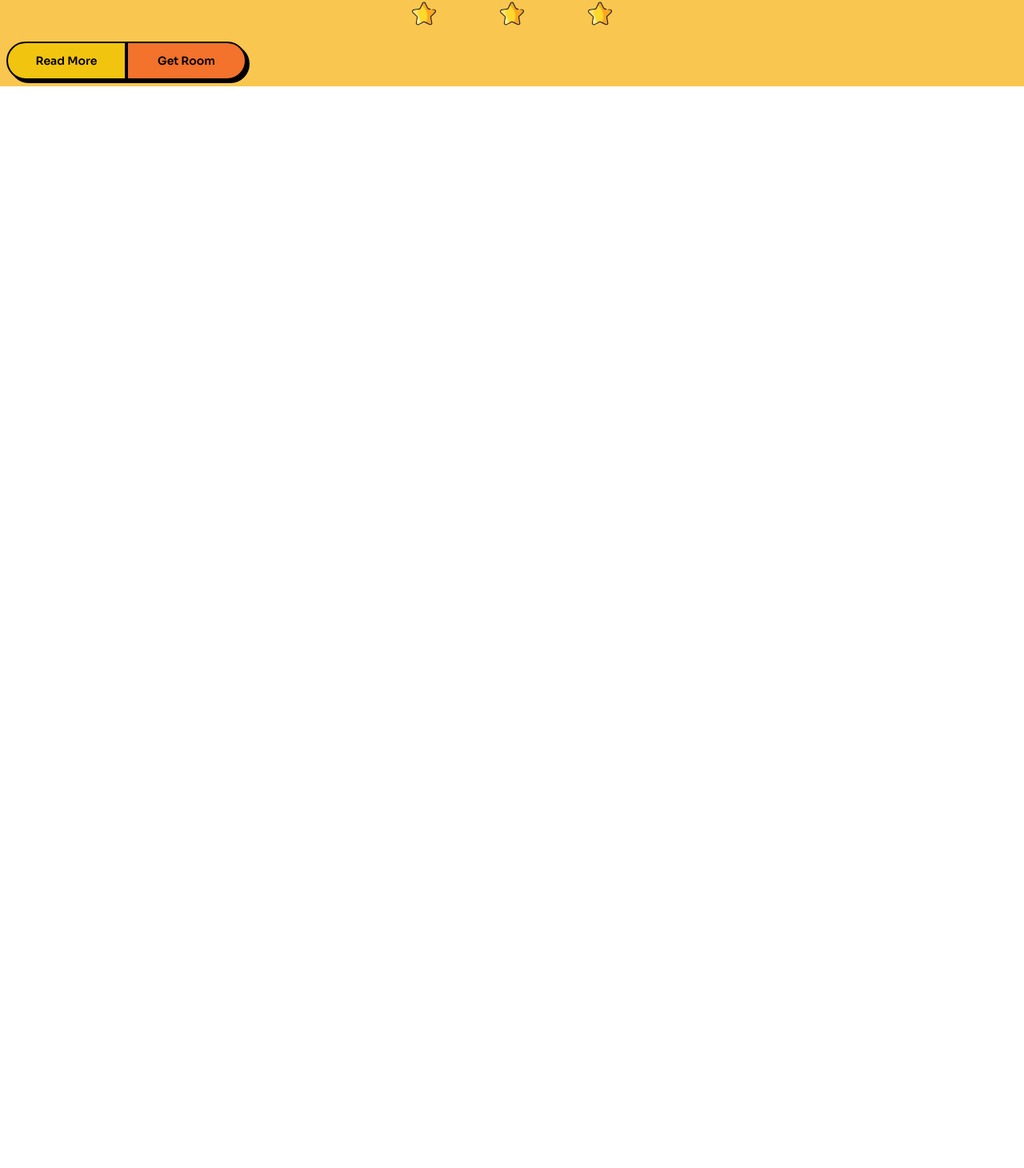
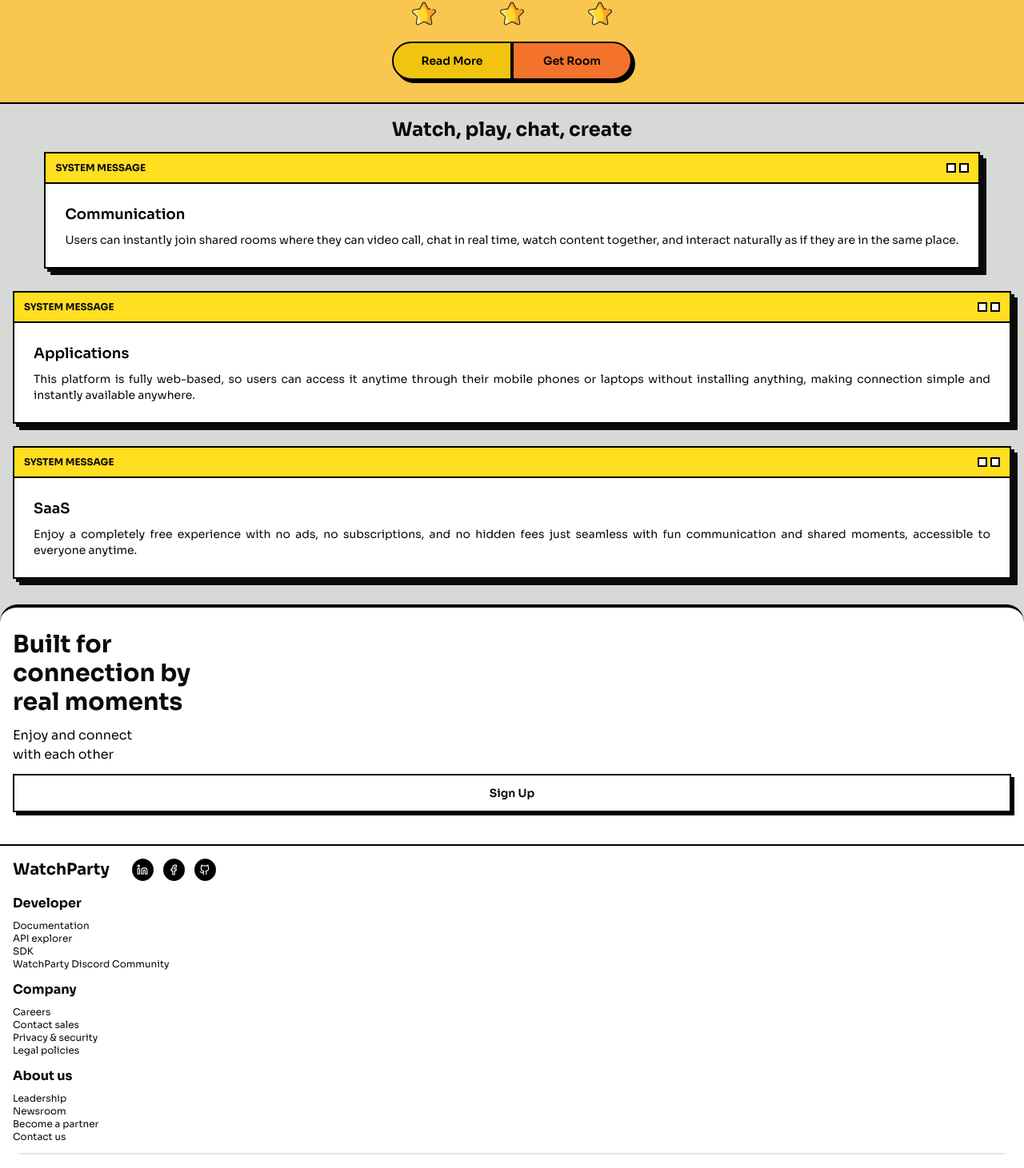
Before and after one commit to Lychuss/watch-party-frontend, a Next.js app: page / in a window 1280 px wide. Shown: the part 558-2019 px from the top of the page at 80% size. Before the commit the page ends 800 px from the top, so only its background shows below. Built offline with nearby package versions, Linux system fonts and the light colour scheme.

Commit message:
finished the design for the homepage

```diff
--- a/src/app/globals.css
+++ b/src/app/globals.css
@@ -3,6 +3,17 @@
 @import "shadcn/tailwind.css";
 
 @custom-variant dark (&:is(.dark *));
+
+@keyframes fadeUp {
+  from {
+    opacity: 0;
+    transform: translateY(40px);
+  }
+  to {
+    opacity: 1;
+    transform: translateY(0);
+  }
+}
 
 :root {
     --card: oklch(1 0 0);
--- a/src/app/page.tsx
+++ b/src/app/page.tsx
@@ -1,29 +1,116 @@
 "use client";
+import { Github } from "lucide-react";
+import { Facebook } from "lucide-react";
+import {Linkedin} from "lucide-react";
 import Labels from "@/components/Labels";
 import Button from "@/components/Button";
+import Cards from "@/components/Cards";
+
 export default function Home(){
   return <>
   <div className="bg-[rgba(203,148,177,0.8)] flex flex-col items-center justify-center w-screen h-[400px]
   border-b-2 border-black">
-    <img src="/icons/welcome-icon.svg" alt="welcome" className="w-[250px] z-1 mt-10"></img>
-    <img src="/icons/paper-plane.svg" alt="thunder" className="w-[80px] absolute top-20 left-2 z-1"></img>
-    <img src="/icons/flash.svg" alt="flash" className="w-[80px] absolute top-15 right-0 z-1"></img>
-    <Labels label="Stream Watch Together" bg="bg-[rgba(247,74,163,0.8)]"></Labels>
+    <img src="/icons/welcome-icon.svg" alt="welcome" className="w-[250px] z-1 mt-10
+    opacity-0 animate-[fadeUp_0.8s_ease-out_forwards]"></img>
+    <img src="/icons/paper-plane.svg" alt="thunder" className="w-[80px] absolute top-20 left-2 z-1
+    opacity-0 animate-[fadeUp_1s_ease-out_forwards]"></img>
+    <img src="/icons/flash.svg" alt="flash" className="w-[80px] absolute top-15 right-0 z-1
+    opacity-0 animate-[fadeUp_1.2s_ease-out_forwards]"></img>
+    <Labels label="Stream Watch Together" bg="bg-[rgba(247,74,163,0.8)] opacity-0
+    animate-[fadeUp_1.5s_ease-out_forwards]"></Labels>
   </div>
-  <div className="flex flex-col p-2 bg-[rgba(249,199,79,1)] gap-5">
-    <h1 className="text-5xl font-extrabold mt-3">Where Friends Meet Online</h1>
+  <div className="flex flex-col p-2 bg-[rgba(249,199,79,1)] gap-5 border-b-2 border-black">
+    <h1 className="text-5xl font-extrabold mt-3 opacity-0
+    animate-[fadeUp_1.5s_ease-out_forwards]">Where Friends Meet Online</h1>
     <Labels label="Step into a virtual space where you and your friends can watch movies,
     listen to music, video call, share reactions, chat in real-time,
     and create unforgettable moments together, no matter where you are in
-    the world." bg="bg-[rgba(168,218,220,1)] tracking-wide"></Labels>
+    the world." bg="bg-[rgba(168,218,220,1)] tracking-wide opacity-0
+    animate-[fadeUp_1.5s_ease-out_forwards]"></Labels>
     <div className="flex items-center justify-center gap-20">
-      <img src="/icons/star.svg" className="w-[30px]"></img>
-      <img src="/icons/star.svg" className="w-[30px]"></img>
-      <img src="/icons/star.svg" className="w-[30px]"></img>
+      <img src="/icons/star.svg" className="w-[30px] opacity-0
+    animate-[fadeUp_1.5s_ease-out_forwards]"></img>
+      <img src="/icons/star.svg" className="w-[30px] opacity-0
+    animate-[fadeUp_1.5s_ease-out_forwards]"></img>
+      <img src="/icons/star.svg" className="w-[30px] opacity-0
+    animate-[fadeUp_1.5s_ease-out_forwards]"></img>
+    </div>
+    <div className="flex items-center justify-center mb-5">
+      <Button label="Read More" background="bg-[rgba(241,196,15,1)] max-w-[150px] rounded-l-full"
+       onClick={() => console.log()}></Button>
+      <Button label="Get Room" background="bg-[rgba(243,114,44,1)] max-w-[150px] rounded-r-full"
+      onClick={() => console.log()}></Button>
+    </div>
+  </div>
+  <div className="bg-[rgba(215,217,215,1)] p-4 flex flex-col items-center justify-center gap-3">
+    <h1 className="font-bold text-2xl text-center opacity-0 animate-[fadeUp_1.5s_ease-out_forwards]">
+      Watch, play, chat, create</h1>
+    <Cards header="Communication" message="Users can instantly join shared rooms where they
+    can video call, chat in real time, watch content together, and interact naturally as
+    if they are in the same place."></Cards>
+    <Cards header="Applications" message="This platform is fully web-based, so users can access it
+     anytime through their mobile phones or laptops without installing anything, making connection
+      simple and instantly available anywhere."></Cards>
+    <Cards header="SaaS" message="Enjoy a completely free experience with no ads, no subscriptions,
+     and no hidden fees just seamless with fun communication and shared moments, accessible to everyone
+     anytime."></Cards>
+  </div>
+  <div className="bg-[rgba(215,217,215,1)]">
+    <div className="p-4 flex flex-col gap-3 border-t-4 border-black rounded-t-3xl bg-white border-b-2">
+      <h1 className="text-3xl font-bold text-left opacity-0
+      animate-[fadeUp_1.5s_ease-out_forwards] mt-3">Built for<br></br>connection by<br></br>
+      real moments</h1>
+      <p className="opacity-0 animate-[fadeUp_1.5s_ease-out_forwards]">Enjoy and connect<br></br>with each other</p>
+      <Button label="Sign Up" background="bg-white mb-6" onClick={() => console.log()}></Button>
+    </div>
+  </div>
+  <div className="p-4 flex gap-3">
+    <h1 className="text-xl font-bold mr-4">WatchParty</h1>
+    <div className="bg-black border border-black rounded-full w-[27px] h-auto flex items-center
+    justify-center">
+        <Linkedin className="text-white w-[14px]"></Linkedin>
+    </div>
+    <div className="bg-black border border-black rounded-full w-[27px] h-auto flex items-center
+    justify-center">
+        <Facebook className="text-white w-[14px]"></Facebook>
+    </div>
+    <div className="bg-black border border-black rounded-full w-[27px] h-auto flex items-center
+    justify-center">
+        <Github className="text-white w-[14px]"></Github>
+    </div>
+  </div>
+  <div className="ml-4">
+    <div className="mb-3">
+      <h1 className="font-bold mb-2">Developer</h1>
+      <p className="text-xs">Documentation</p>
+      <p className="text-xs">API explorer</p>
+      <p className="text-xs">SDK</p>
+      <p className="text-xs">WatchParty Discord Community</p>
+    </div>
+    <div className="mb-3">
+      <h1 className="font-bold mb-2">Company</h1>
+      <p className="text-xs">Careers</p>
+      <p className="text-xs">Contact sales</p>
+      <p className="text-xs">Privacy & security</p>
+      <p className="text-xs">Legal policies</p>
     </div>
     <div>
-      <Button label="Read More" background="bg-[rgba(241,196,15,1)] max-w-[150px] rounded-l-full" onClick={() => console.log()}></Button>
-      <Button label="Get Room" background="bg-[rgba(243,114,44,1)] max-w-[150px] rounded-r-full" onClick={() => console.log()}></Button>
+      <h1 className="font-bold mb-2">About us</h1>
+      <p className="text-xs">Leadership</p>
+      <p className="text-xs">Newsroom</p>
+      <p className="text-xs">Become a partner</p>
+      <p className="text-xs">Contact us</p>
+    </div>
+    <hr className="border border-gray-200 ml-2 mr-6 mt-3"></hr>
+    <div className="text-[10px] text-left flex gap-3 flex-col my-4">
+      <p>*All references to other companies, systems,
+        <br></br>software, and/or platforms are for illustrative purposes
+        <br></br>only and do not imply any affiliation with WatchParty.
+        <br></br>WatchParty assumes no liability for a customer's use
+        <br></br>of another company's product, system, software,
+        <br></br>and/or platform, whether cloud-based or otherwise
+      </p>
+      <p>&copy; 2026 WatchParty Presence Inc.</p>
     </div>
   </div>
   </>
--- a/src/components/Button.tsx
+++ b/src/components/Button.tsx
@@ -7,8 +7,8 @@ type MyComponent = {
 export default function Button(props: MyComponent){
     return <>
         <button className={`border-2 border-black ${props.background} px-5 py-3 font-semibold
-        text-black shadow-[4px_4px_0_0] hover:bg-yellow-300 focus:ring-2
-        focus:ring-yellow-300 focus:outline-0 w-full text-sm`}>
+        text-black shadow-[4px_4px_0_0] hover:bg-yellow-300 focus:ring-2 opacity-0
+        animate-[fadeUp_1.5s_ease-out_forwards] focus:ring-yellow-300 focus:outline-0 w-full text-sm`}>
             {props.label}
         </button>
     </>
--- /dev/null
+++ b/src/components/Cards.tsx
@@ -0,0 +1,28 @@
+type MyComponent = {
+    header: string,
+    message: string
+}
+
+export default function Cards(props: MyComponent){
+    return <article className="border-2 border-black bg-white shadow-[4px_4px_0_0,8px_8px_0_0] mb-4
+    opacity-0 animate-[fadeUp_1.5s_ease-out_forwards]">
+  <div className="bg-yellow-300 p-3">
+    <div className="flex items-center justify-between">
+      <strong className="text-xs/none font-bold uppercase">System Message</strong>
+
+      <div className="flex gap-1">
+        <div className="size-3 border-2 border-black bg-white"></div>
+        <div className="size-3 border-2 border-black bg-white"></div>
+      </div>
+    </div>
+  </div>
+
+  <div className="border-t-2 border-black p-4 sm:p-6">
+    <h3 className="text-lg font-semibold text-black">{props.header}</h3>
+
+    <p className="mt-2 text-sm text-pretty text-justify">
+      {props.message}
+    </p>
+  </div>
+</article>
+}
--- a/src/components/Dropdown.tsx
+++ b/src/components/Dropdown.tsx
@@ -6,8 +6,7 @@ export default function Dropdown(props: MyComponent){
      ease-[cubic-bezier(0.895,0.03,0.685,0.22)] ${props.className} bg-white z-80 fixed`}>
         <div className="border-r-2 border-black py-2">
             <div role="tablist" className="-mr-0.5 flex flex-col">
-            <button role="tab" aria-selected="true" className="border-2 border-black bg-yellow-300
-             px-6 py-2 font-semibold text-black focus:ring-2 focus:ring-yellow-300 focus:outline-0">
+            <button role="tab" aria-selected="true" className="px-6 py-2 font-semibold text-black focus:ring-2 focus:ring-yellow-300 focus:outline-0">
                 Home
             </button>
 
```
